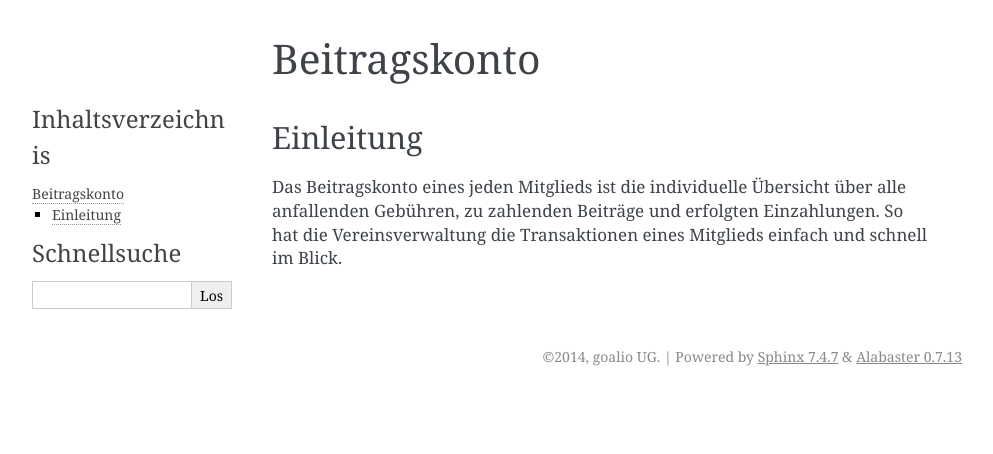
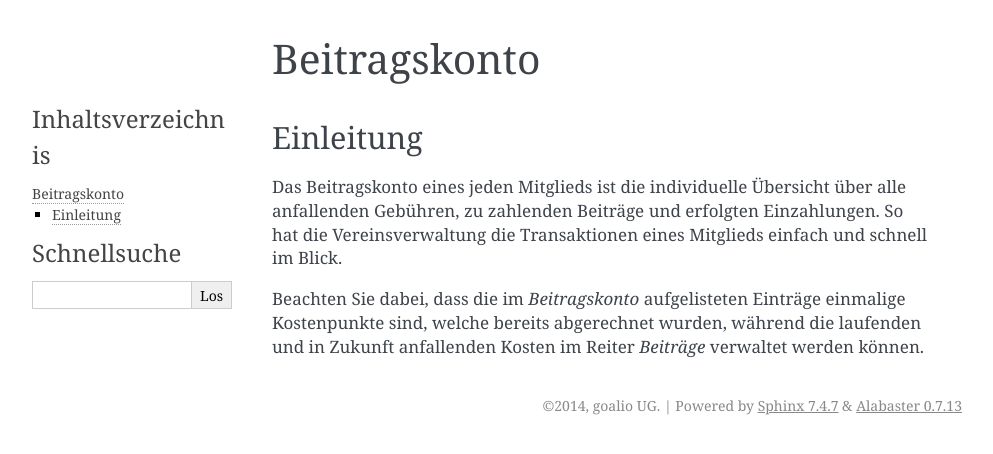
Before and after one commit to goalio/docs, a Sphinx documentation site: the page built from docs/module/finanzen/konten.rst, in a window 1280 px wide. Shown: the top 454 px of the page, without its empty margins (148-1141 px from the left). Built offline with Sphinx 7.4.7, drawn with Linux system fonts in a browser that asks for light colours; formulas are drawn with MathJax 3.

Commit message:
Update konten.rst

```diff
--- a/docs/module/finanzen/konten.rst
+++ b/docs/module/finanzen/konten.rst
@@ -5,3 +5,5 @@ Einleitung
 ----------
 
 Das Beitragskonto eines jeden Mitglieds ist die individuelle Übersicht über alle anfallenden Gebühren, zu zahlenden Beiträge und erfolgten Einzahlungen. So hat die Vereinsverwaltung die Transaktionen eines Mitglieds einfach und schnell im Blick.
+
+Beachten Sie dabei, dass die im *Beitragskonto* aufgelisteten Einträge einmalige Kostenpunkte sind, welche bereits abgerechnet wurden, während die laufenden und in Zukunft anfallenden Kosten im Reiter *Beiträge* verwaltet werden können.
```
